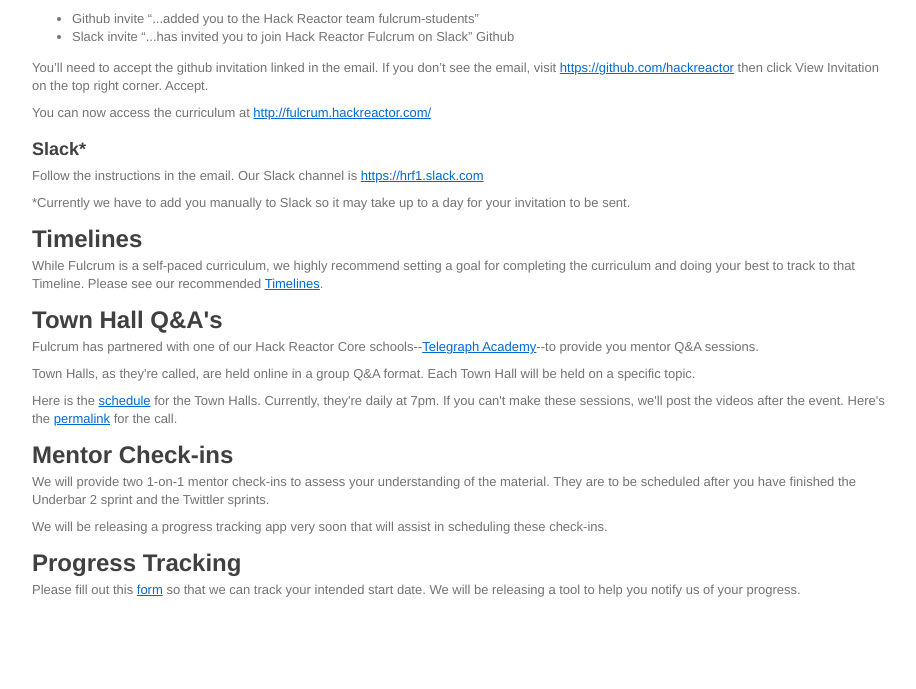
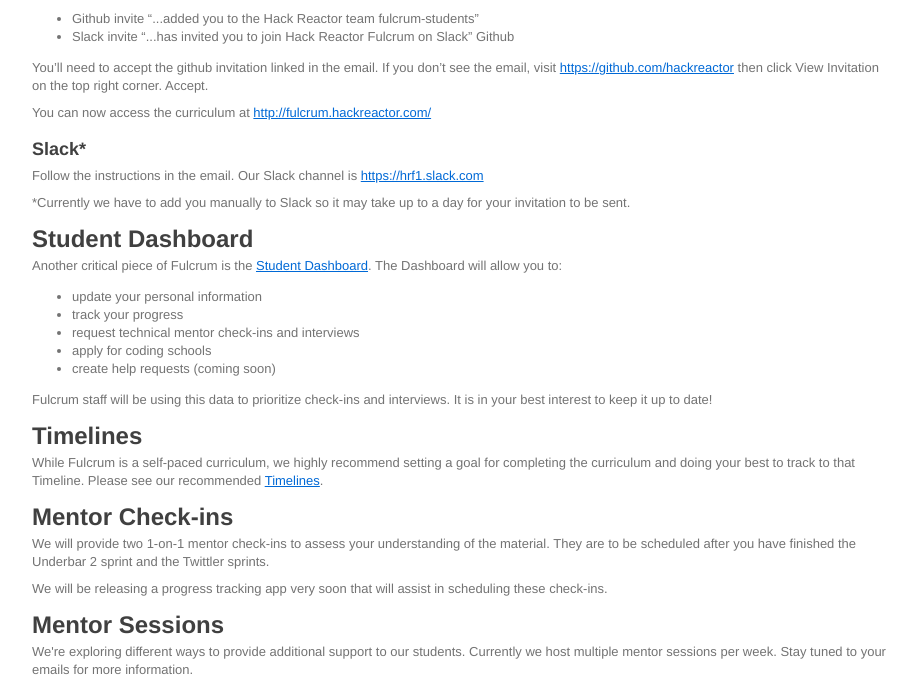
Before and after one commit to hrfulcrum/hrfulcrum.github.io, a plain HTML site: page index.html in a window 1280 px wide. Shown: the part 121-810 px from the top of the page, without its empty margins (181-1097 px from the left). Drawn offline with Linux system fonts and the light colour scheme.

Commit message:
Updated for dashboard

```diff
--- a/index.html
+++ b/index.html
@@ -179,17 +179,24 @@ Github</li>
 
 <p>*Currently we have to add you manually to Slack so it may take up to a day for your invitation to be sent.</p>
 
+<h2>Student Dashboard</h2>
+
+<p>Another critical piece of Fulcrum is the <a href="https://fulcrumdashboard.herokuapp.com/">Student Dashboard</a>. The Dashboard will allow you to:</p>
+
+<ul>
+<li>update your personal information</li>
+<li>track your progress</li>
+<li>request technical mentor check-ins and interviews</li>
+<li>apply for coding schools</li>
+<li>create help requests (coming soon)</li>
+</ul>
+
+
+<p>Fulcrum staff will be using this data to prioritize check-ins and interviews. It is in your best interest to keep it up to date!</p>
+
 <h2>Timelines</h2>
 
 <p>While Fulcrum is a self-paced curriculum, we highly recommend setting a goal for completing the curriculum and doing your best to track to that Timeline. Please see our recommended <a href="https://docs.google.com/document/d/1HYdyvLejbMlAibkjvmotT7n2GhbFeRTg55YfOok0mpk/edit?usp=sharing">Timelines</a>.</p>
-
-<h2>Town Hall Q&amp;A's</h2>
-
-<p>Fulcrum has partnered with one of our Hack Reactor Core schools--<a href="http://www.telegraphacademy.com/">Telegraph Academy</a>--to provide you mentor Q&amp;A sessions.</p>
-
-<p>Town Halls, as they're called, are held online in a group Q&amp;A format. Each Town Hall will be held on a specific topic.</p>
-
-<p>Here is the <a href="https://docs.google.com/document/d/17_IHun66g79zs2g2z6xRD4Kw_F0-TVOY7YVTBJrKQ68/edit">schedule</a> for the Town Halls. Currently, they're daily at 7pm. If you can't make these sessions, we'll post the videos after the event. Here's the <a href="https://zoom.us/j/593547487">permalink</a> for the call.</p>
 
 <h2>Mentor Check-ins</h2>
 
@@ -197,8 +204,8 @@ Github</li>
 
 <p>We will be releasing a progress tracking app very soon that will assist in scheduling these check-ins.</p>
 
-<h2>Progress Tracking</h2>
+<h2>Mentor Sessions</h2>
 
-<p>Please fill out this <a href="https://docs.google.com/a/hackreactorcore.com/forms/d/1pwrFT_Rq_ZtO8eAUZF-L_9BfxpiRo_7ps4Awe9ZBHPM/viewform">form</a> so that we can track your intended start date. We will be releasing a tool to help you notify us of your progress.</p>
+<p>We're exploring different ways to provide additional support to our students. Currently we host multiple mentor sessions per week. Stay tuned to your emails for more information.</p>
 </body>
 </html>
```
Also changed, not shown: 1 other file.
